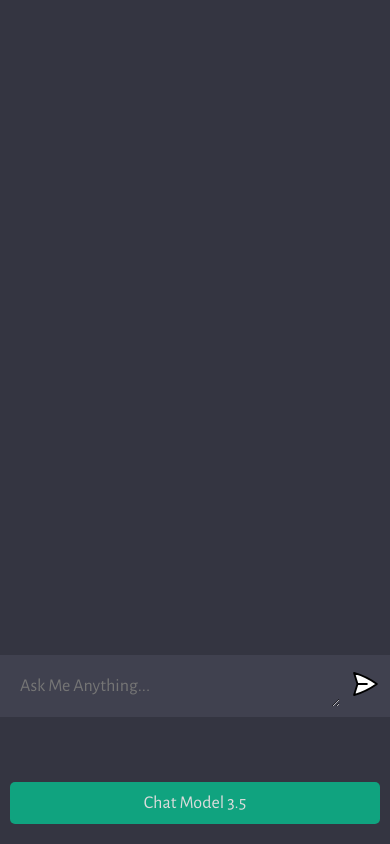
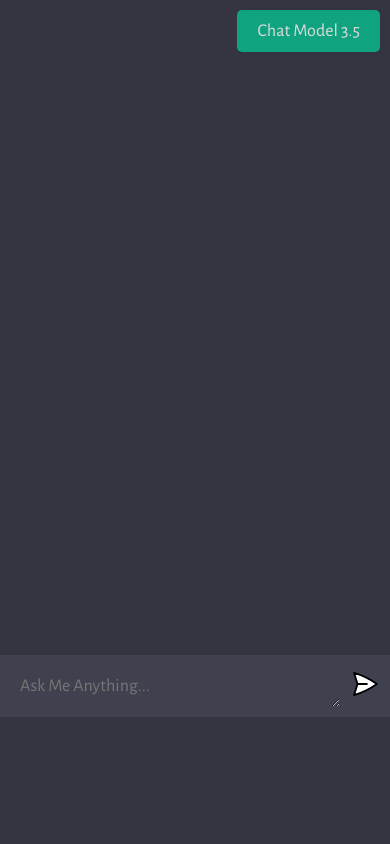
Before and after one commit to chinhong-chua/chatgpt-clone, a website built with Vite: page client/index.html in a window 390 px wide. Built offline with nearby package versions, Linux system fonts and the light colour scheme; no server answers.

Commit message:
fix mobile view button

```diff
--- a/client/style.css
+++ b/client/style.css
@@ -201,9 +201,11 @@ form img {
   letter-spacing: 0.2dvh
 }
 
+/* Update this in your existing CSS */
 #nav-button {
   position: absolute;
   top: 10px;
+  left: auto;
   right: 10px;
   font-size: 18px;
   color: #dcdcdc;
@@ -219,11 +221,17 @@ form img {
   background-color: #0f8b6e;
 }
 
+/* Update the media query */
 @media screen and (max-width: 650px) {
   #nav-button {
-    top: auto;
-    bottom: 20px;
-    left: 10px;
-    text-align: center;
+    max-width: 200px;
+    top: 10px; /* Change this from auto to 10px */
+    bottom: auto; /* Add this to override the value set in desktop view */
+    right: 10px;
   }
 }
+@media screen and (max-width: 650px) {
+  #app {
+    padding-top: 60px; /* Add padding to create space for the navigation button */
+  }
+}
```
